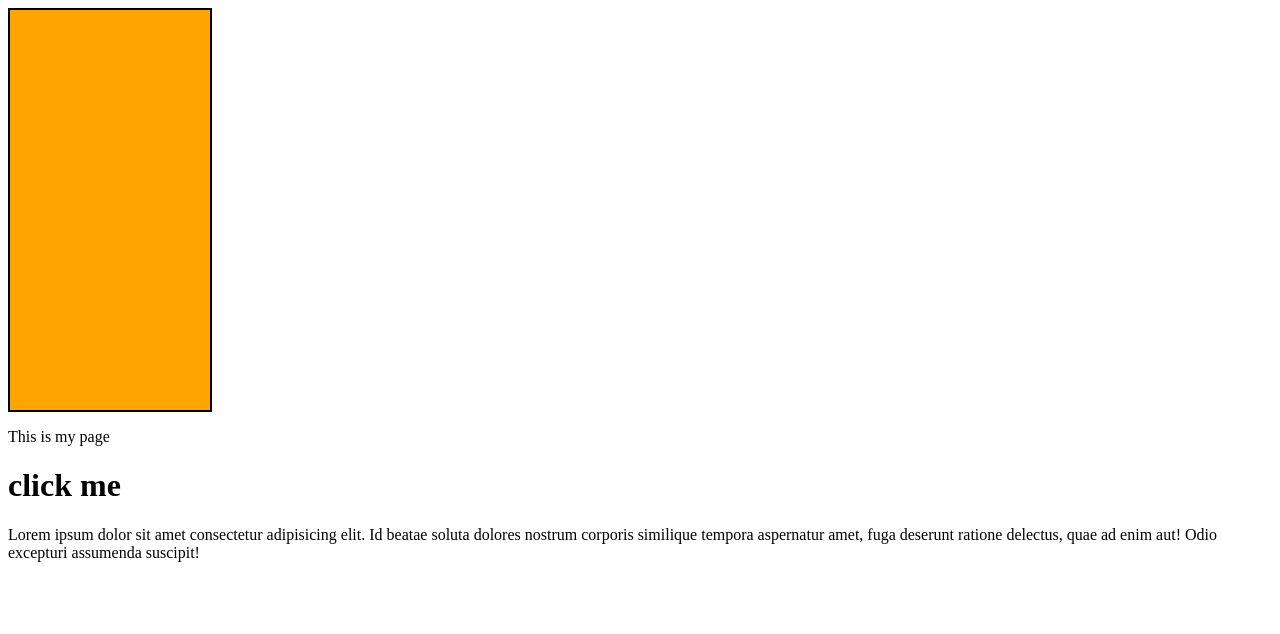
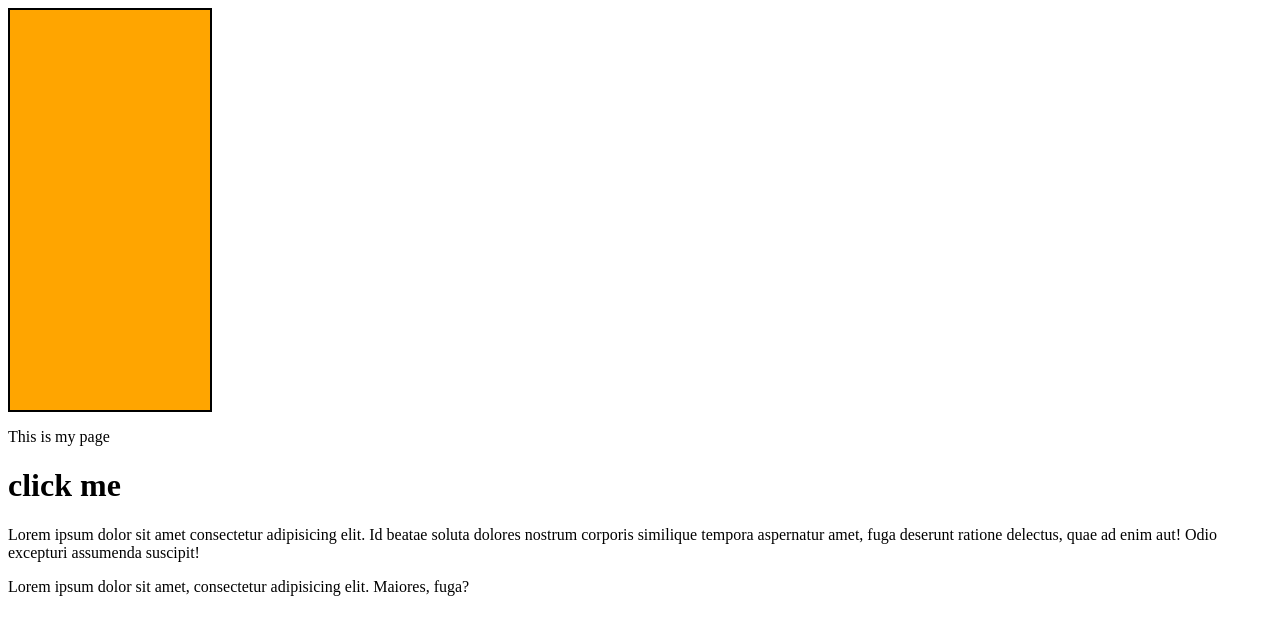
Before and after one commit to 0kalyani/dom, a plain HTML site: page index.html in a window 1280 px wide. Drawn offline with Linux system fonts and the light colour scheme.

Commit message:
third commit

```diff
--- a/index.html
+++ b/index.html
@@ -21,6 +21,7 @@
     <p id="a2"></p>
     <h1 onclick="this.innerHtml">click me</h1>
     <p>Lorem ipsum dolor sit amet consectetur adipisicing elit. Id beatae soluta dolores nostrum corporis similique tempora aspernatur amet, fuga deserunt ratione delectus, quae ad enim aut! Odio excepturi assumenda suscipit!</p>
+    <p>Lorem ipsum dolor sit amet, consectetur adipisicing elit. Maiores, fuga?</p>
     <script src="index.js"></script>
 </body>
 </html>
```
